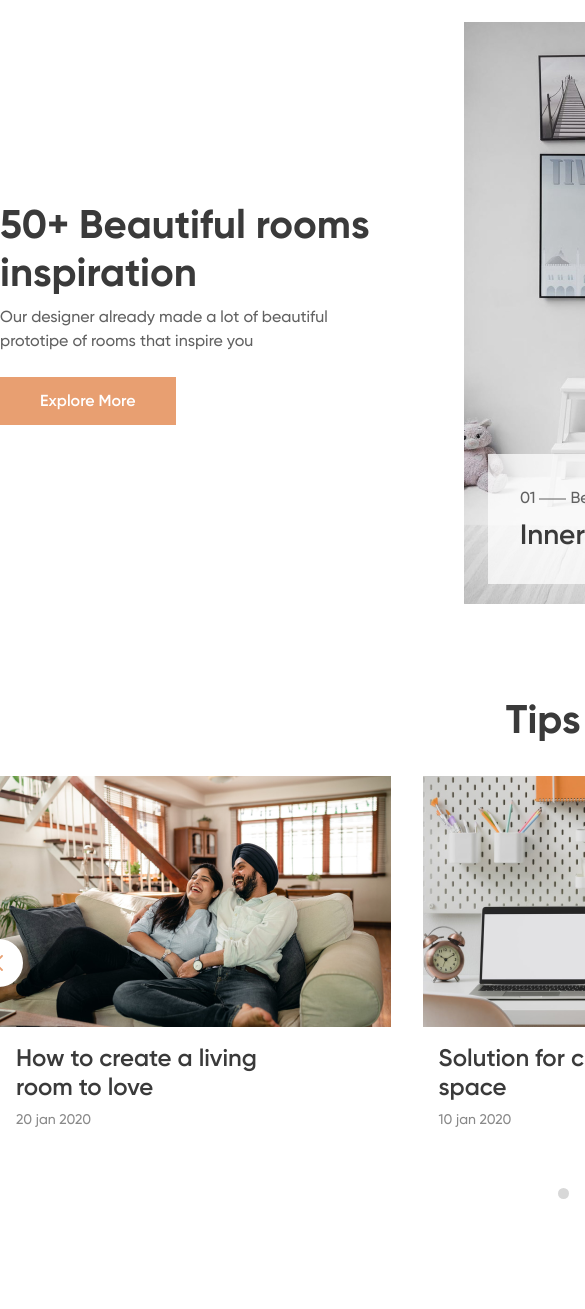
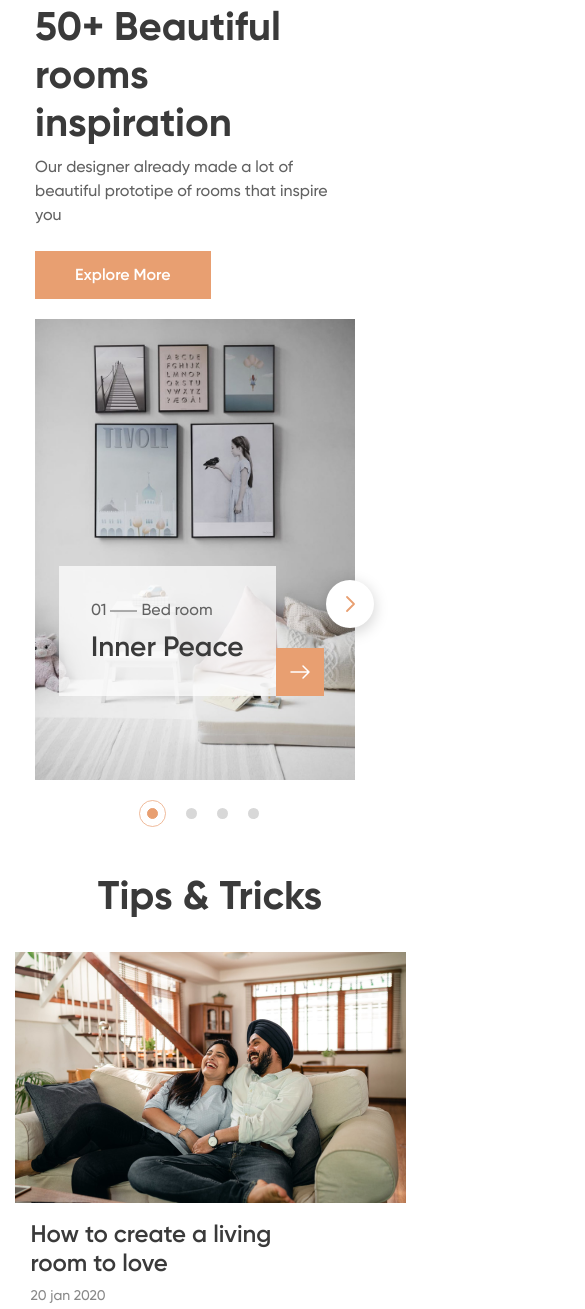
Before and after one commit to ad230696/home-work10, a plain HTML site: page index.html in a window 390 px wide. Shown: the part 22-1331 px from the top of the page, 585 px wide, since content can reach past the window. Before the commit the page ends 1229 px from the top, so only its background shows below. Drawn offline with Linux system fonts and the light colour scheme.

Commit message:
task-1 адаптив

```diff
--- a/css/style.css
+++ b/css/style.css
@@ -13,7 +13,7 @@ body{
     width: 1236px;
     font-family: 'Gilroy', sans-serif;
     display: flex;
-    flex-wrap: wrap;
+
 }
 .room-title{
     width: 378px;
@@ -125,6 +125,7 @@ body{
 .tricks-container{
     display: flex;
     justify-content: space-between;
+    position: relative;
 }
 
 .tricks__title{
@@ -194,3 +195,77 @@ body{
     margin-right: auto;
     margin-top: 34px;
 }
+
+@media screen and (max-width: 1024px ) {
+    .flex-container{
+        width: 1000px;
+        justify-content: space-evenly;
+    }
+    .container{
+        width: 1000px;
+    }
+    .tricks-container{
+        justify-content: space-evenly;
+    }
+    .room-slide__therd{
+        display: none;
+    }
+    .room-slide__second{
+        display: none;
+    }
+    .room-slider__arrow{
+        right: 100px;
+    }
+    .room-slide__text{
+        bottom: 88px;
+    }
+    .trikcs-tips_none{
+        display: none;
+    }
+    .trikcs-tips__nav_right{
+        right: 35px;
+    }
+}
+
+@media screen and (max-width: 428px ){
+    .flex-container{
+        width: 320px;
+        flex-wrap: wrap;
+    }
+    .container{
+        width: 420px;
+    }
+    .tricks-container{
+        flex-wrap: wrap;
+    }
+    .room-title {
+        margin-top: 25px;
+    }
+    .room-slide{
+        margin: 0;
+        margin-top: 20px;
+    }
+    .room-slide__first{
+        width: 100%;
+    }
+    .room-slider__arrow {
+        right: -34px;
+    }
+    .room-slide__indicator{
+        position: absolute;
+        bottom: -73px;
+        left: 80px;
+    }
+    .trikcs-tips__nav_left{
+        display: none;
+    }
+    .trikcs-tips__nav_right{
+        display: none;
+    }
+    .tricks__img{
+        margin-top: 0px;
+    }
+    .trikcs-tips__img{
+        width: 100%;
+    }
+}
--- a/index.html
+++ b/index.html
@@ -50,14 +50,14 @@
                             <p class="tricks-tips__subtitle">10 jan 2020</p>
                         </div>
                     </div>
-                    <div class="trikcs-tips">
+                    <div class="trikcs-tips trikcs-tips_none ">
                         <img src="img/tricks/third.png" alt="kitchen" class="trikcs-tips__img">
-                        <img src="img/tricks/arrow-right.svg" alt="arrow" class="trikcs-tips__nav_right">
                         <div class="tricks-tips__title tricks-tips__title_third">
                             <h3 class="tricks-tips__text">Make your cooking activity more fun with good setup</h3>
                             <p class="tricks-tips__subtitle">20 jan 2020</p>
                         </div>
                     </div>
+                    <img src="img/tricks/arrow-right.svg" alt="arrow" class="trikcs-tips__nav_right">
                 </div>
             <img src="img/tricks/Indicator.svg" alt="Indicator" class="tricks__img">
        </div>
```
